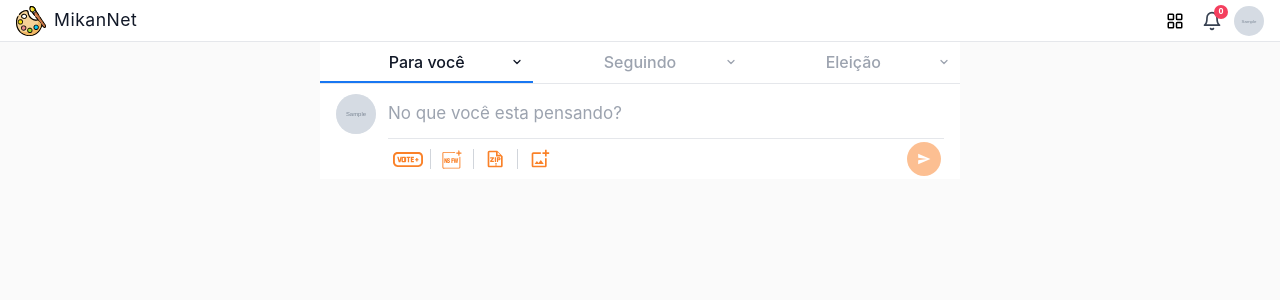
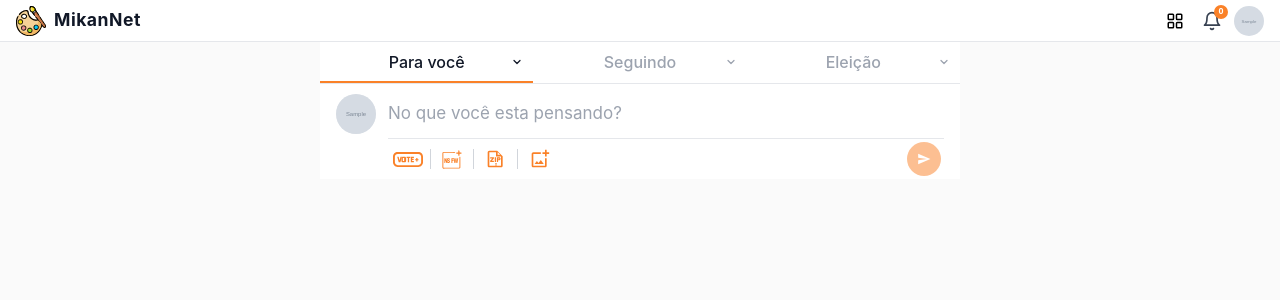
Before and after one commit to JavaRaf/site-bonitinho-mobile, a Flask app: page / in a window 1280 px wide. Shown: the top 300 px of the page. Run offline with Flask 3, Linux system fonts and the light colour scheme; the visitor is signed in with stand-in values (Sample User, id 1); tables that the repository leaves empty hold one stand-in row (values such as "Sample post"); grey boxes marked "Sample" are stand-in pictures; data that the repository does not hold is empty; some libraries are stand-ins or nearby versions; some web fonts are replaced.

Commit message:
style: brand color for active tabs, bell badge and new posts banner

```diff
--- a/static/css/style.css
+++ b/static/css/style.css
@@ -157,7 +157,7 @@ header.hidden {
 
 .header-section.active {
   color: var(--text);
-  border-bottom-color: var(--accent);
+  border-bottom-color: var(--btn-bg);
 }
 
 .header-section-sort {
@@ -252,7 +252,7 @@ header.hidden {
 #logo-name {
   font-family: "Neues Bauen", -apple-system, BlinkMacSystemFont, "Segoe UI", Roboto, sans-serif;
   font-size: 1.1rem;
-  font-weight: 400;
+  font-weight: 700;
   color: var(--text);
   letter-spacing: 0.5px;
 }
@@ -363,7 +363,7 @@ header.hidden {
   position: absolute;
   top: -2px;
   right: -2px;
-  background: #f43f5e;
+  background: #FA8128;
   color: #fff;
   font-size: 0.5625rem;
   font-weight: 700;
@@ -1726,7 +1726,7 @@ header.hidden {
 }
 
 .new-posts-inner {
-  background: #378ee9;
+  background: var(--btn-bg);
   color: #fff;
   text-align: center;
   padding: 0.4rem 0.75rem;
@@ -1736,10 +1736,8 @@ header.hidden {
   transition: background 0.2s;
 }
 .new-posts-banner:hover .new-posts-inner {
-  background: #2a7ad4;
-}
-.new-posts-banner:hover .new-posts-inner {
-  background: #4f46e5;
+  background: var(--btn-hover);
+}
 }
 
 .feed-likers {
```
